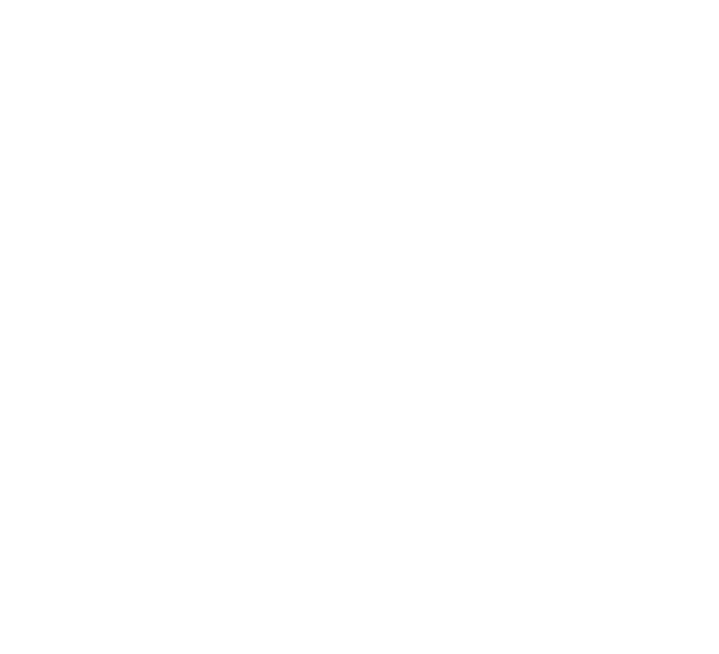
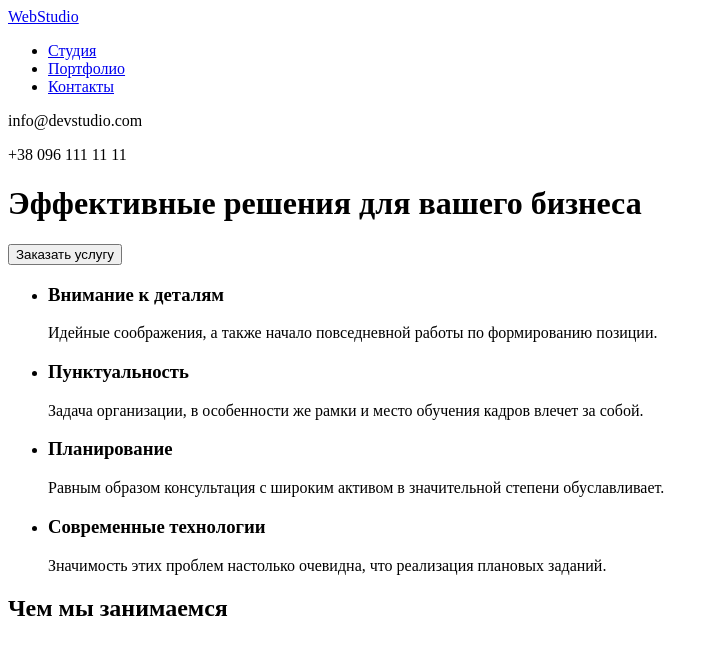
Before and after one commit to vladnick1983/goit-markup-hw-01, a plain HTML site: page index.html in a window 1280 px wide. Shown: the whole page, without its empty margins (0-719 px from the left). Drawn offline with Linux system fonts and the light colour scheme.

Commit message:
Update index.html

```diff
--- a/index.html
+++ b/index.html
@@ -1,12 +1,64 @@
 <!DOCTYPE html>
 <html lang="en">
+
 <head>
     <meta charset="UTF-8">
     <meta http-equiv="X-UA-Compatible" content="IE=edge">
     <meta name="viewport" content="width=device-width, initial-scale=1.0">
-    <title>Document</title>
+    <title>Студія</title>
 </head>
+
 <body>
+    <header>
+        <nav>
+            <a href="#">WebStudio</a>
+            <ul>
+                <li>
+                    <a href="#">Студия</a>
+                </li>
+                <li>
+                    <a href="#">Портфолио</a>
+                </li>
+                <li>
+                    <a href="#">Контакты</a>
+                </li>
+            </ul>
+        </nav>
+        <div>
+            <p>info@devstudio.com</p>
+            <p>+38 096 111 11 11</p>
+        </div>
+    </header>
+    <main>
+        <div>
+            <h1>Эффективные решения для вашего бизнеса</h1>
+            <button type="button">Заказать услугу</button>
+        </div>
+        <div>
+            <ul>
+                <li>
+                    <h3>Внимание к деталям</h3>
+                    <p>Идейные соображения, а также начало повседневной работы по формированию позиции.</p>
+                </li>
+                <li>
+                    <h3>Пунктуальность</h3>
+                    <p>Задача организации, в особенности же рамки и место обучения кадров влечет за собой.</p>
+                </li>
+                <li>
+                    <h3>Планирование</h3>
+                    <p>Равным образом консультация с широким активом в значительной степени обуславливает.</p>
+                </li>
+                <li>
+                    <h3>Современные технологии</h3>
+                    <p>Значимость этих проблем настолько очевидна, что реализация плановых заданий.</p>
+                </li>
+            </ul>
+        </div>
+        <div>
+            <h2>Чем мы занимаемся</h2>
+        </div>
+    </main>
+    <footer></footer>
+</body>
 
-</body>
 </html>
```
